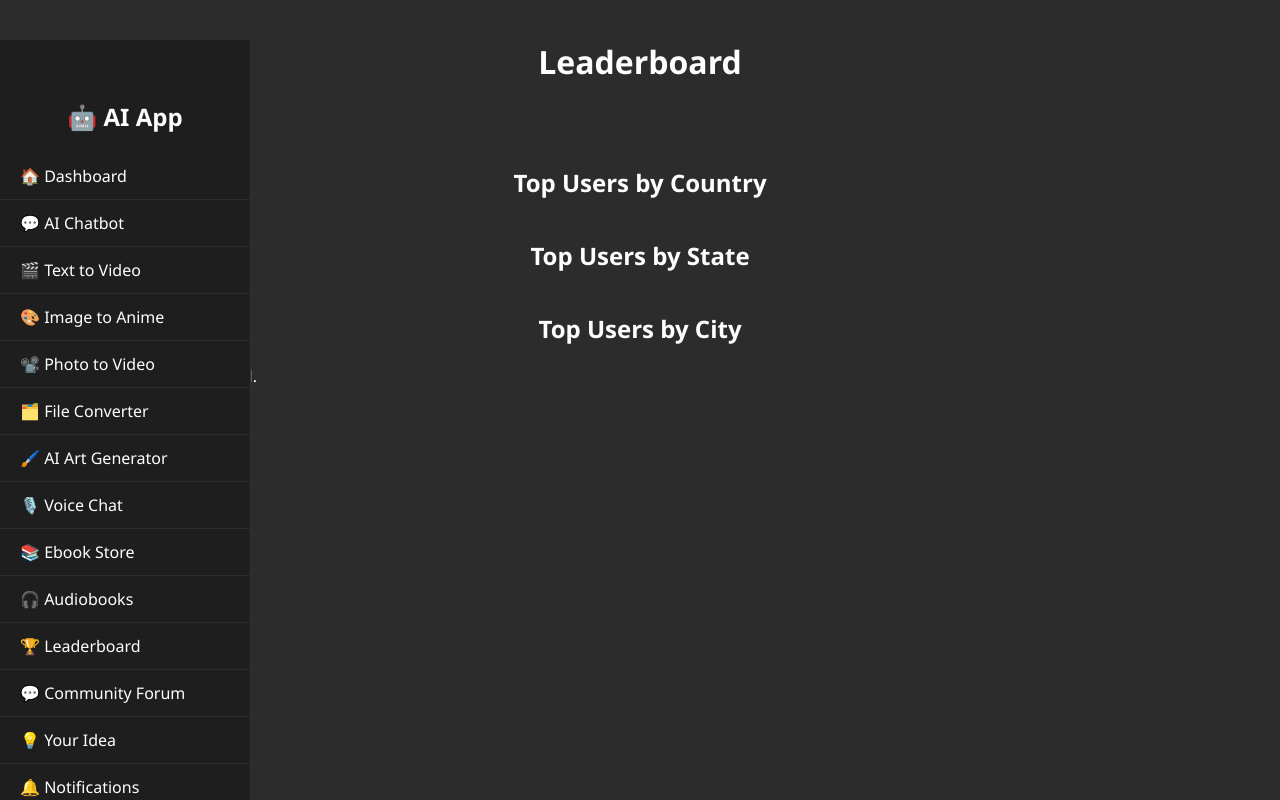
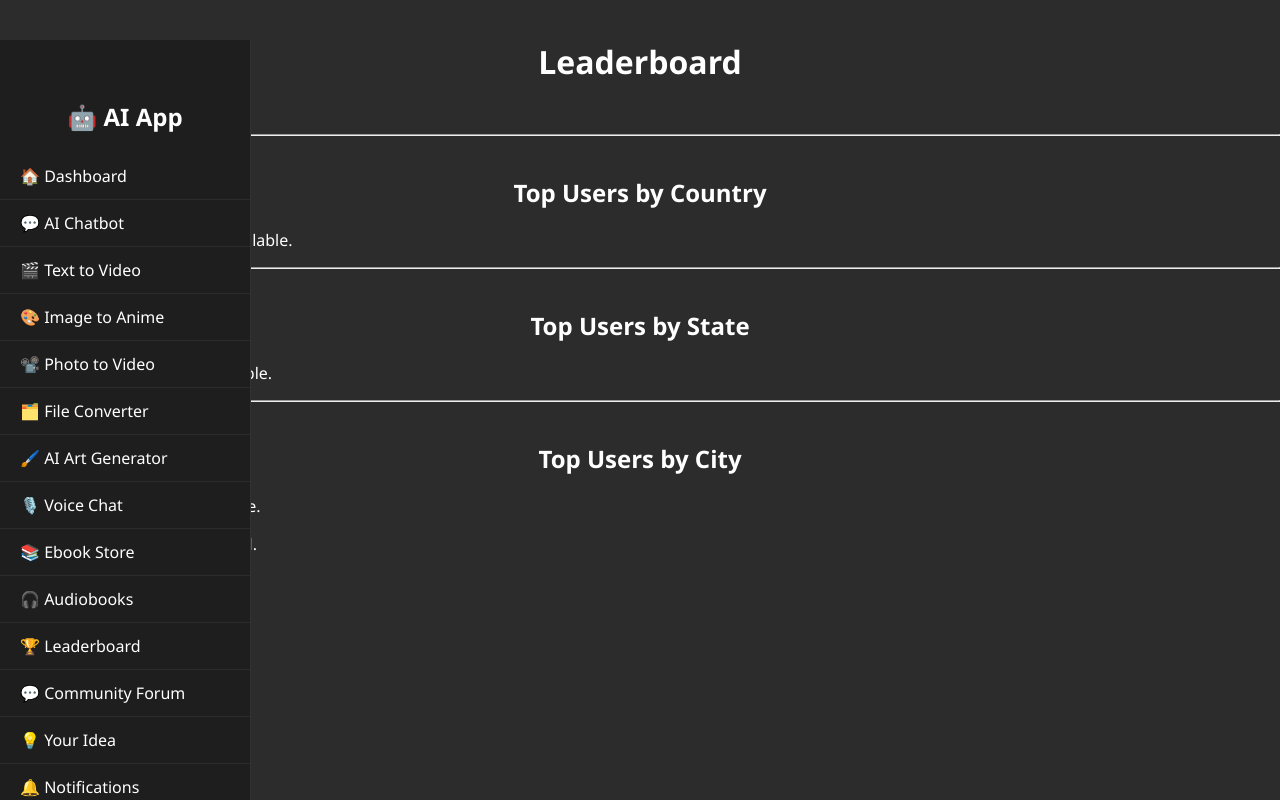
Before and after one commit to iqonlimited/IQon.limited, a Flask app: template templates/leaderboard.html in a window 1280 px wide. Run offline with Flask 3, Linux system fonts and the light colour scheme; the template is opened without the code that fills it, so the values that code supplies are empty.

Commit message:
leaderboard.html

```diff
--- a/templates/leaderboard.html
+++ b/templates/leaderboard.html
@@ -1,47 +1,55 @@
 {% extends "base.html" %}
-{% block title %}Chatbot{% endblock %}
+{% block title %}Leaderboard{% endblock %}
+
 {% block content %}
-<!DOCTYPE html>
-<html lang="en">
-<head>
-    <meta charset="UTF-8">
-    <title>Leaderboard - AI App</title>
-    <link rel="stylesheet" href="{{ url_for('static', filename='css/style.css') }}">
-</head>
-<body class="dark-theme">
-<header>
 <h1>Leaderboard</h1>
+
+<div class="center-form">
   <a href="{{ url_for('dashboard') }}">← Back to Dashboard</a>
-</header>
+</div>
 
-<main>
-    <section>
+<hr>
+
 <h2>Top Users by Country</h2>
+<div class="center-form">
+  {% if leaderboard.country %}
     <ul>
       {% for entry in leaderboard.country %}
-                <li>{{ entry.name }} - {{ entry.count }} chats</li>
+        <li>{{ entry.name }} — {{ entry.count }} chats</li>
       {% endfor %}
     </ul>
-    </section>
+  {% else %}
+    <p>No country leaderboard data available.</p>
+  {% endif %}
+</div>
 
-    <section>
+<hr>
+
 <h2>Top Users by State</h2>
+<div class="center-form">
+  {% if leaderboard.state %}
     <ul>
       {% for entry in leaderboard.state %}
-                <li>{{ entry.name }} - {{ entry.count }} chats</li>
+        <li>{{ entry.name }} — {{ entry.count }} chats</li>
       {% endfor %}
     </ul>
-    </section>
+  {% else %}
+    <p>No state leaderboard data available.</p>
+  {% endif %}
+</div>
 
-    <section>
+<hr>
+
 <h2>Top Users by City</h2>
+<div class="center-form">
+  {% if leaderboard.city %}
     <ul>
       {% for entry in leaderboard.city %}
-                <li>{{ entry.name }} - {{ entry.count }} chats</li>
+        <li>{{ entry.name }} — {{ entry.count }} chats</li>
       {% endfor %}
     </ul>
-    </section>
-</main>
-</body>
-</html>
+  {% else %}
+    <p>No city leaderboard data available.</p>
+  {% endif %}
+</div>
 {% endblock %}
```
Lines whose indentation alone changed are shown as unchanged.
